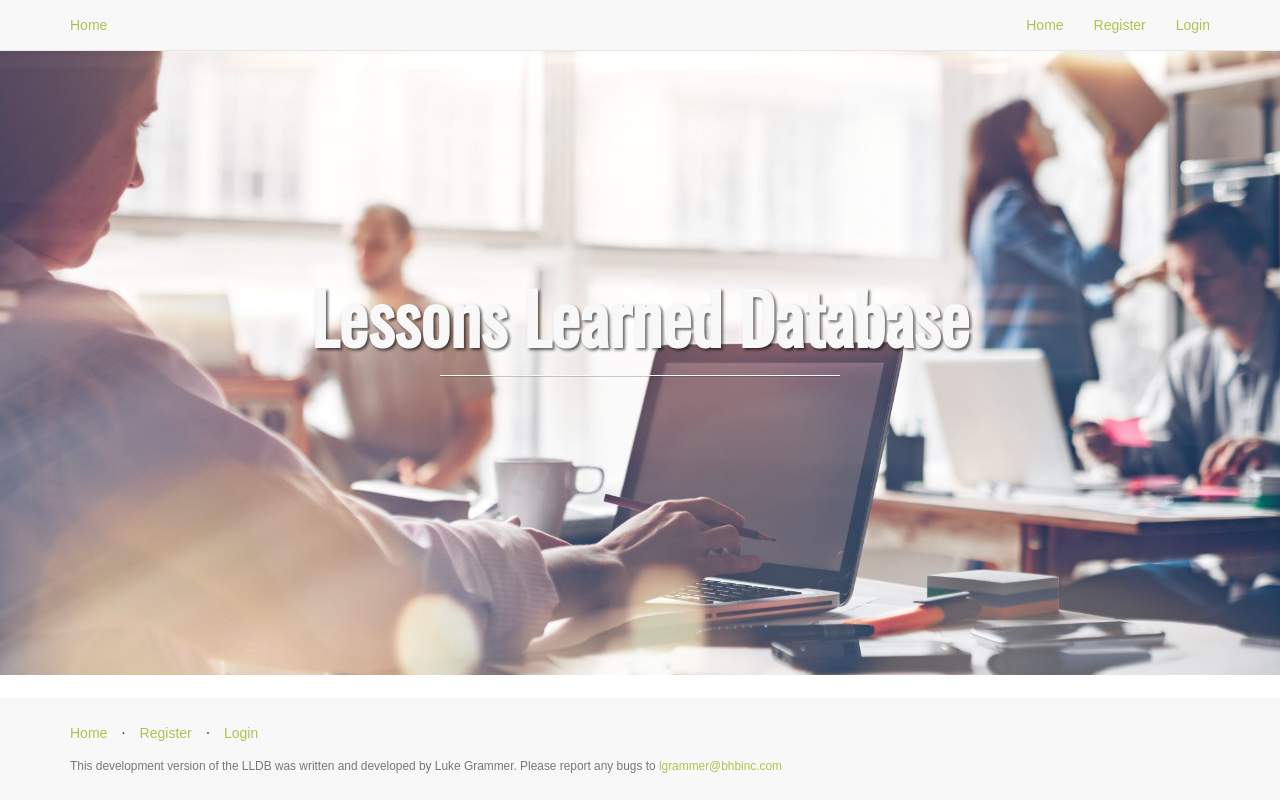
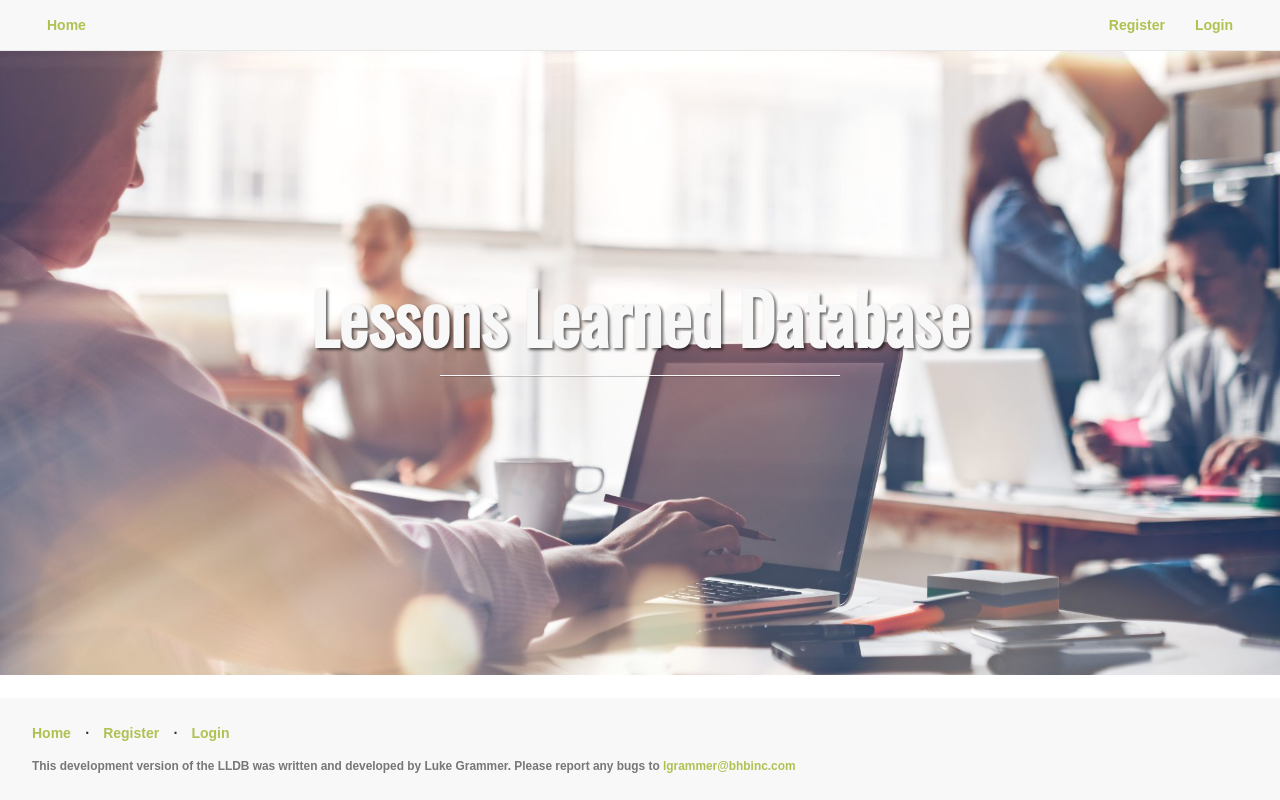
Before and after one commit to Luke-Grammer/Secure-Login-Flask-Site, a Flask app: page / in a window 1280 px wide. Run offline with Flask 2, Linux system fonts and the light colour scheme; parts of the project's set-up code (start-up, migrations or seed data) failed here and were passed over; some libraries are stand-ins or nearby versions.

Commit message:
Updated CSS/HTML, Reduced inactivity timeout to 1 hour

```diff
--- a/app/auth/views.py
+++ b/app/auth/views.py
@@ -3,6 +3,7 @@
 
 from flask import flash, redirect, render_template, url_for
 from flask_login import login_required, login_user, logout_user
+from datetime import timedelta
 
 from . import auth
 from .forms import LoginForm, RegistrationForm
@@ -50,14 +51,14 @@ def login():
         if user is not None and user.verify_password(
                 form.password.data):
             # log user in
-            login_user(user)
+            login_user(user=user, duration=timedelta(seconds=3600))
 
             # redirect to the dashboard page after login
             return redirect(url_for('home.dashboard'))
 
         # when login details are incorrect
         else:
-            flash('Invalid email/password combination.')
+            flash('Invalid email/password combination.', 'error')
 
     # load login template
     return render_template('auth/login.html', form=form, title='Login')
--- a/app/static/css/style.css
+++ b/app/static/css/style.css
@@ -7,6 +7,7 @@ body, html {
 
 body {
     font-family: Arial, sans-serif;
+    font-weight: 700;
 }
 
 h1, h2, h3 {
@@ -20,6 +21,19 @@ a, .navbar-default .navbar-brand, .navbar-default .navbar-nav>li>a {
 
 a:hover, .navbar-default .navbar-brand:hover, .navbar-default .navbar-nav>li>a:hover {
   color: #687430;
+}
+
+.container-topnav, .container-footer {
+    margin: auto;
+    width: 95%;
+}
+
+.navbar-header {
+    margin-bottom: 0;
+}
+
+.navbar-right {
+    margin-right: 0px;
 }
 
 footer {
@@ -80,6 +94,7 @@ p.copyright {
     color: #f8f8f8;
     background: url(../img/intro-bg.jpg) no-repeat center center;
     background-size: cover;
+    width: 100%;
 }
 
 .intro-message {
--- a/app/templates/base.html
+++ b/app/templates/base.html
@@ -12,7 +12,7 @@
 </head>
 <body>
     <nav class="navbar navbar-default navbar-fixed-top topnav" role="navigation">
-        <div class="container topnav">
+        <div class="container-topnav">
             <div class="navbar-header">
                 <button type="button" class="navbar-toggle" data-toggle="collapse" data-target="#bs-example-navbar-collapse-1">
                     <span class="sr-only">Toggle navigation</span>
@@ -27,9 +27,8 @@
                     {% if current_user.is_authenticated %}
                         <li><a href="{{ url_for('home.dashboard') }}">Dashboard</a></li>
                         <li><a href="{{ url_for('auth.logout') }}">Logout</a></li>
-                        <li><a><i class="fa fa-user"></i>  Hi, {{ current_user.username }}!</a></li>
+                        <li><a><i class="fa fa-user"></i>  Hi, {{ current_user.first_name }}!</a></li>
                     {% else %}
-                        <li><a href="{{ url_for('home.homepage') }}">Home</a></li>
                         <li><a href="{{ url_for('auth.register') }}">Register</a></li>
                         <li><a href="{{ url_for('auth.login') }}">Login</a></li>
                     {% endif %}
@@ -43,14 +42,14 @@
         <div class="push"></div>
     </div>
     <footer>
-        <div class="container">
+        <div class="container-footer">
             <div class="row">
                 <div class="col-lg-12">
                     <ul class="list-inline">
                         <li><a href="{{ url_for('home.homepage') }}">Home</a></li>
                         <li class="footer-menu-divider">⋅</li>
                         {% if current_user.is_authenticated %}
-                            <li><a href="{{ url_for('auth.logout') }}"> Log out </a></li>
+                            <li><a href="{{ url_for('auth.logout') }}"> Logout </a></li>
                         {% else %}
                             <li><a href="{{ url_for('auth.register') }}">Register</a></li>
                             <li class="footer-menu-divider">⋅</li>
--- a/requirements.txt
+++ b/requirements.txt
@@ -1,7 +1,9 @@
 alembic==1.3.2
 astroid==2.3.3
+cffi==1.13.2
 Click==7.0
 colorama==0.4.3
+cryptography==2.8
 dominate==2.4.0
 entrypoints==0.3
 flake8==3.7.9
@@ -19,6 +21,7 @@ Mako==1.1.0
 MarkupSafe==1.1.1
 mccabe==0.6.1
 pycodestyle==2.5.0
+pycparser==2.19
 pyflakes==2.1.1
 pylint==2.4.4
 PyMySQL==0.9.3
@@ -28,6 +31,7 @@ six==1.13.0
 SQLAlchemy==1.3.12
 typed-ast==1.4.0
 visitor==0.1.3
+waitress==1.4.0
 Werkzeug==0.16.0
 wrapt==1.11.2
 WTForms==2.2.1
--- a/run.py
+++ b/run.py
@@ -11,4 +11,4 @@ config_name = os.getenv('FLASK_CONFIG')
 app = create_app(config_name)
 
 if __name__ == '__main__':
-    app.run()
+    app.run(host='0.0.0.0')
```
Also changed, not shown: 3 other files.
